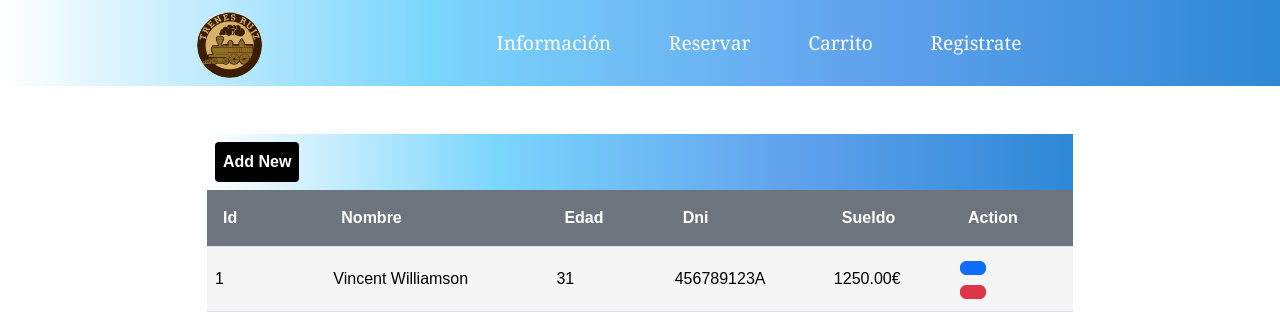
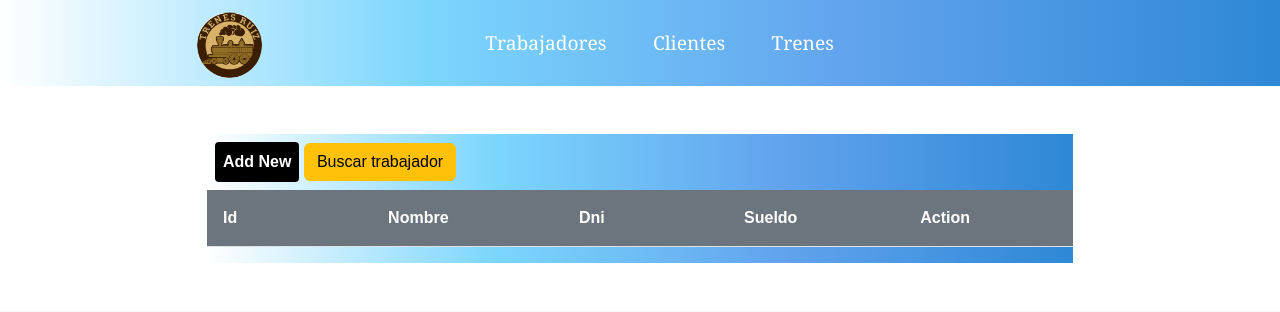
Before and after one commit to ruizlo04/BorradorProyectoFinal, a Spring Boot app: page /admin in a window 1280 px wide. Shown: the top 312 px of the page. Run offline with Spring Boot 4, Linux system fonts and the light colour scheme; lists and menus that the app fills with data are empty; grey boxes are pictures that could not be loaded.

Commit message:
formulario trabajador completado

```diff
--- a/BorradorProyectoFinal_CarlosRuiz/src/main/resources/import.sql
+++ b/BorradorProyectoFinal_CarlosRuiz/src/main/resources/import.sql
@@ -8,3 +8,5 @@ INSERT INTO Trabajador (cod_trabajador, nombre, apellidos, dni, sueldo) VALUES (
 INSERT INTO Trabajador (cod_trabajador, nombre, apellidos, dni, sueldo) VALUES (8, 'Marta', 'Hernández Ruiz', '09876543H', 3200.0);
 INSERT INTO Trabajador (cod_trabajador, nombre, apellidos, dni, sueldo) VALUES (9, 'Daniel', 'Gómez Sánchez', '65432187I', 2700.0);
 INSERT INTO Trabajador (cod_trabajador, nombre, apellidos, dni, sueldo) VALUES (10, 'Patricia', 'Fernández Martínez', '32187654J', 2800.0);
+
+ALTER SEQUENCE Trabajador_seq RESTART WITH 60;
--- a/BorradorProyectoFinal_CarlosRuiz/src/main/resources/templates/admin.html
+++ b/BorradorProyectoFinal_CarlosRuiz/src/main/resources/templates/admin.html
@@ -17,8 +17,10 @@
                 <div class="panel p-0 border-5">
                     <div class="panel-heading text-white border-0 p-2">
                         <div class="row">
-                            <div class="col-sm-12 col-xs-12">
-                                <a href="#" class="btn btn-sm btn-primary pull-left fs-6 fw-bolder bg-black border-0 p-2"><i class="fa fa-plus-circle"></i> Add New</a>
+                            <div type="showForm" class="col-sm-12 col-xs-12">
+                                <a type="showForm" href="#" class="btn btn-sm btn-primary pull-left fs-6 fw-bolder
+									bg-black border-0 p-2"><i class="fa fa-plus-circle"></i> Add New</a>
+								<button type="showForm" class="btn btn-warning">Buscar trabajador</button>
                             </div>
                         </div>
                     </div>
@@ -28,75 +30,20 @@
                                 <tr>
                                     <th class="text-white bg-secondary p-3">Id</th>
                                     <th class="text-white bg-secondary p-3">Nombre</th>
-                                    <th class="text-white bg-secondary p-3">Edad</th>
                                     <th class="text-white bg-secondary p-3">Dni</th>
                                     <th class="text-white bg-secondary p-3">Sueldo</th>
                                     <th class="text-white bg-secondary p-3">Action</th>
                                 </tr>
                             </thead>
                             <tbody>
-                                <tr class="align-middle">
-                                    <td>1</td>
-                                    <td>Vincent Williamson</td>
-                                    <td>31</td>
-                                    <td>456789123A</td>
-                                    <td>1250.00€</td>
+								 <tr th:each="trabajador : ${trabajadorList}">
+									<td th:text="${trabajador.codTrabajador}"></td>
+									<td th:text="${trabajador.nombre}">Paco</td>
+									<td th:text="${trabajador.dni}">1A</td>
+									<td th:text="${#numbers.formatDecimal(trabajador.sueldo, 1, 2)+' €'}">$350</td>
                                     <td>
                                         <ul class="action-list p-0 m-0  .list-group-numbered">
                                             <li><a href="form.html" th:href="@{/form.html}" class="btn btn-primary"><i class="fa fa-pencil-alt"></i></a></li>
-                                            <li><a href="#" class="btn btn-danger"><i class="fa fa-times"></i></a></li>
-                                        </ul>
-                                    </td>
-                                </tr>
-                                <tr class="align-middle">
-                                    <td>2</td>
-                                    <td>Taylor Reyes</td>
-                                    <td>22</td>
-                                    <td>456789123B</td>
-                                    <td>1600.00€</td>
-                                    <td>
-                                        <ul class="action-list p-0 m-0">
-                                            <li><a href="#" class="btn btn-primary"><i class="fa fa-pencil-alt"></i></a></li>
-                                            <li><a href="#" class="btn btn-danger"><i class="fa fa-times"></i></a></li>
-                                        </ul>
-                                    </td>
-                                </tr>
-                                <tr class="align-middle">
-                                    <td>3</td>
-                                    <td>Justin Block</td>
-                                    <td>26</td>
-                                    <td>456789123C</td>
-                                    <td>1100.60€</td>
-                                    <td>
-                                        <ul class="action-list p-0 m-0">
-                                            <li><a href="#" class="btn btn-primary"><i class="fa fa-pencil-alt"></i></a></li>
-                                            <li><a href="#" class="btn btn-danger"><i class="fa fa-times"></i></a></li>
-                                        </ul>
-                                    </td>
-                                </tr>
-                                <tr class="align-middle">
-                                    </td>
-                                    <td>4</td>
-                                    <td>Sean Guzman</td>
-                                    <td>26</td>
-                                    <td>456789123D</td>
-                                    <td>1505.75€</td>
-                                    <td>
-                                        <ul class="action-list p-0 m-0">
-                                            <li><a href="#" class="btn btn-primary"><i class="fa fa-pencil-alt"></i></a></li>
-                                            <li><a href="#" class="btn btn-danger"><i class="fa fa-times"></i></a></li>
-                                        </ul>
-                                    </td>
-                                </tr>
-                                <tr class="align-middle">
-                                    <td>5</td>
-                                    <td>Keith Carter</td>
-                                    <td>24</td>
-                                    <td>456789123E</td>
-                                    <td>1250.00€</td>
-                                    <td>
-                                        <ul class="action-list p-0 m-0">
-                                            <li><a href="#" class="btn btn-primary"><i class="fa fa-pencil-alt"></i></a></li>
                                             <li><a href="#" class="btn btn-danger"><i class="fa fa-times"></i></a></li>
                                         </ul>
                                     </td>
--- /dev/null
+++ b/BorradorProyectoFinal_CarlosRuiz/src/main/resources/templates/fragmentos/navbarAdmin.html
@@ -0,0 +1,40 @@
+<!DOCTYPE html>
+<html lang="en">
+<head>
+    <meta charset="UTF-8">
+    <meta name="viewport" content="width=device-width, initial-scale=1.0">
+    <link href="https://cdn.jsdelivr.net/npm/bootstrap@5.3.3/dist/css/bootstrap.min.css" rel="stylesheet" integrity="sha384-QWTKZyjpPEjISv5WaRU9OFeRpok6YctnYmDr5pNlyT2bRjXh0JMhjY6hW+ALEwIH" crossorigin="anonymous">
+    <script src="https://cdn.jsdelivr.net/npm/bootstrap@5.3.3/dist/js/bootstrap.bundle.min.js" integrity="sha384-YvpcrYf0tY3lHB60NNkmXc5s9fDVZLESaAA55NDzOxhy9GkcIdslK1eN7N6jIeHz" crossorigin="anonymous"></script>
+	<link rel = "stylesheet" href="../static/css/estilos.css" th:href="@{/css/estilos.css}" />
+    <title>Página principal</title>
+</head>
+<body class="bg-light d-flex flex-column">
+  <header>
+      <div class="menu text-center">
+        <nav class="navbar navbar-expand-lg navbar-light" >
+          <div class="container-fluid">
+            <div class="cabecera pt-1">
+              <img src="../static/img/logo.png" th:src="@{/img/logo.png}" class="rounded-circle" width=15%>
+            </div>
+            <button class="navbar-toggler" type="button" data-bs-toggle="collapse" data-bs-target="#navbarSupportedContent" aria-controls="navbarSupportedContent" aria-expanded="false" aria-label="Toggle navigation">
+              <span class="navbar-toggler-icon"></span>
+            </button>
+            <div class="collapse navbar-collapse" id="navbarSupportedContent">
+              <ul class="navbar-nav me-auto mb-2 mb-lg-0">
+                <li class="nav-item">
+                  <a class="nav-link active text-white" href="#">Trabajadores</a>
+                </li>
+                <li class="nav-item">
+                  <a class="nav-link text-white"href="#">Clientes</a>
+                </li>
+                <li class="nav-item">
+                  <a class="nav-link text-white"href="#">Trenes</a>
+                </li>
+              </ul>
+            </div>
+          </div>
+        </nav>
+      </div>
+    </header>
+</body>
+</html>
```
Also changed, not shown: other parts of BorradorProyectoFinal_CarlosRuiz/src/main/resources/templates/admin.html (+1 -1 lines), BorradorProyectoFinal_CarlosRuiz/src/main/java/com/salesianostriana/dam/BorradorProyectoFinal_CarlosRuiz/controller/TrabajadorController.java (+7 -6 lines), BorradorProyectoFinal_CarlosRuiz/src/main/resources/templates/formTrabajador.html (+14 -10 lines), 1 other file.
